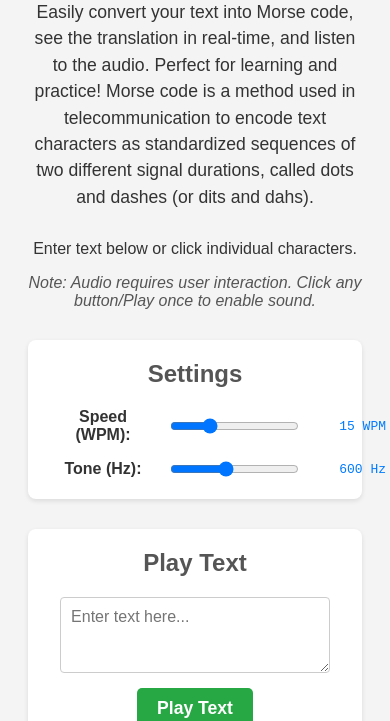
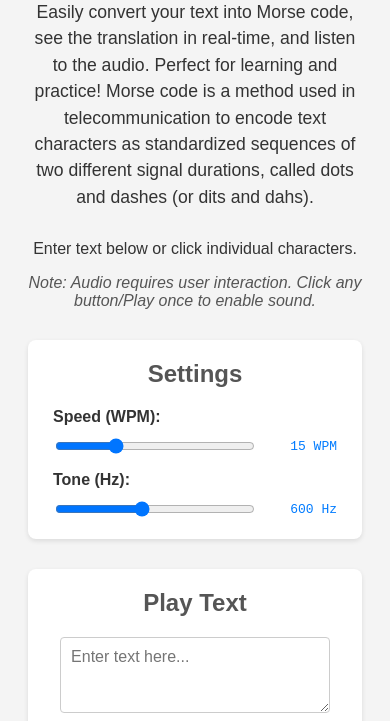
Before and after one commit to gsilvan/morseboard, a plain HTML site: page src/index.html in a window 390 px wide. Shown: the part 123-844 px from the top of the page. Drawn offline with Linux system fonts and the light colour scheme.

Commit message:
fix setting-value overflow on mobile

```diff
--- a/src/style.css
+++ b/src/style.css
@@ -242,3 +242,26 @@ em {
     background-color: var(--button-active-bg-color);
     transform: scale(0.95);
 }
+
+/* Responsive Fix for Mobile */
+@media (max-width: 480px) {
+    .setting {
+        flex-wrap: wrap;
+        row-gap: 10px;
+    }
+
+    .setting label[for="speed-slider"],
+    .setting label[for="frequency-slider"] {
+        width: 100%;
+        min-width: 0;
+        text-align: left;
+    }
+
+    .setting input[type="range"] {
+        flex-grow: 1;
+    }
+
+    .setting span {
+        min-width: 65px;
+    }
+}
```
